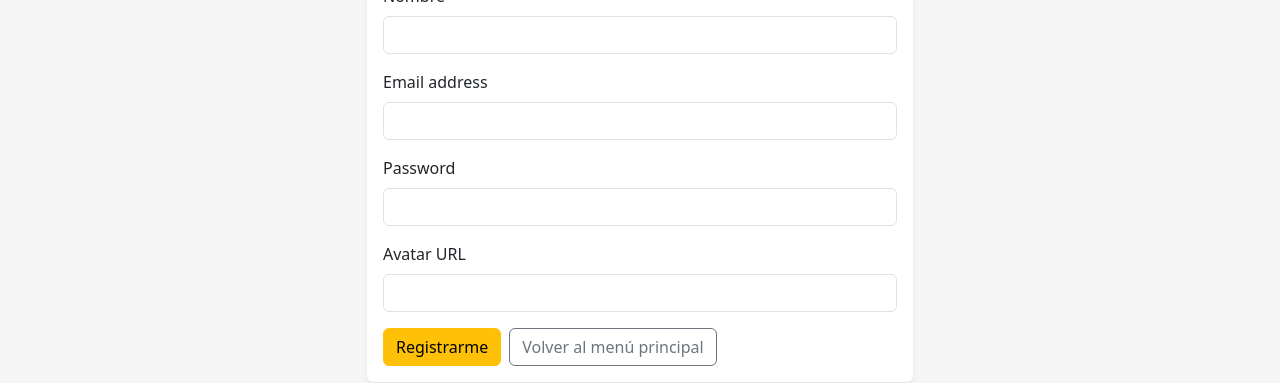
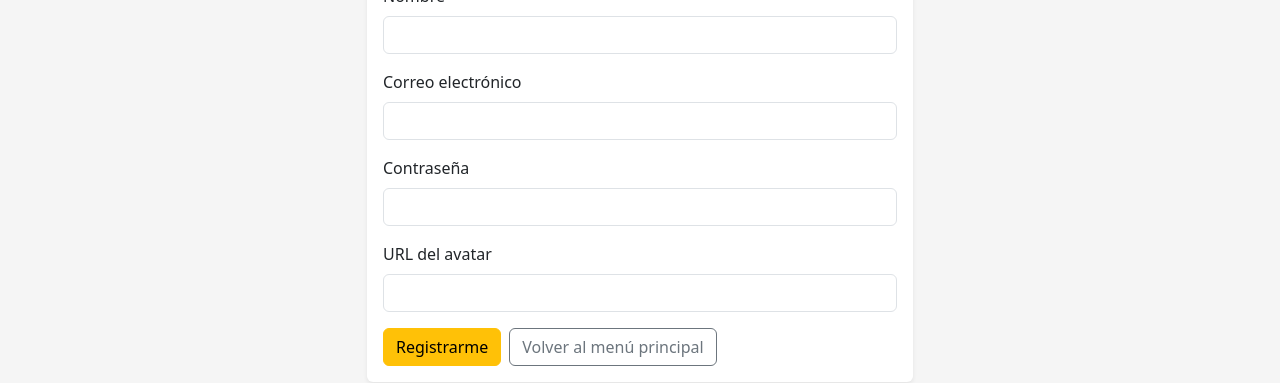
Before and after one commit to loreto2888/Proyectofinal_Hito-4_Integraci-nydespliegue, a React (Vite) app in the folder frontend/: page /register in a window 1280 px wide. Shown: the part 153-536 px from the top of the page. Built offline with nearby package versions, Linux system fonts and the light colour scheme; no server answers.

Commit message:
feat: agregar documentación sobre autenticación y actualizar etiquetas en formularios de login y registro

```diff
--- a/frontend/src/views/Login.jsx
+++ b/frontend/src/views/Login.jsx
@@ -80,7 +80,7 @@ export function Login() {
             {error && <div className="alert alert-danger">{error}</div>}
             <form onSubmit={handleSubmit} noValidate>
               <div className="mb-3">
-                <label className="form-label">Email address</label>
+                <label className="form-label">Correo electrónico</label>
                 <input
                   type="email"
                   className={`form-control ${fieldErrors.email ? 'is-invalid' : ''}`}
@@ -91,7 +91,7 @@ export function Login() {
                 {fieldErrors.email && <div className="invalid-feedback">{fieldErrors.email}</div>}
               </div>
               <div className="mb-3">
-                <label className="form-label">Password</label>
+                <label className="form-label">Contraseña</label>
                 <input
                   type="password"
                   className={`form-control ${fieldErrors.password ? 'is-invalid' : ''}`}
--- a/frontend/src/views/Register.jsx
+++ b/frontend/src/views/Register.jsx
@@ -96,7 +96,7 @@ export function Register() {
                 {fieldErrors.name && <div className="invalid-feedback">{fieldErrors.name}</div>}
               </div>
               <div className="mb-3">
-                <label className="form-label">Email address</label>
+                <label className="form-label">Correo electrónico</label>
                 <input
                   type="email"
                   className={`form-control ${fieldErrors.email ? 'is-invalid' : ''}`}
@@ -107,7 +107,7 @@ export function Register() {
                 {fieldErrors.email && <div className="invalid-feedback">{fieldErrors.email}</div>}
               </div>
               <div className="mb-3">
-                <label className="form-label">Password</label>
+                <label className="form-label">Contraseña</label>
                 <input
                   type="password"
                   className={`form-control ${fieldErrors.password ? 'is-invalid' : ''}`}
@@ -118,7 +118,7 @@ export function Register() {
                 {fieldErrors.password && <div className="invalid-feedback">{fieldErrors.password}</div>}
               </div>
               <div className="mb-3">
-                <label className="form-label">Avatar URL</label>
+                <label className="form-label">URL del avatar</label>
                 <input
                   type="url"
                   className={`form-control ${fieldErrors.avatarUrl ? 'is-invalid' : ''}`}
```
Also changed, not shown: 3 other files (tests, documents, lock files or other folders).
